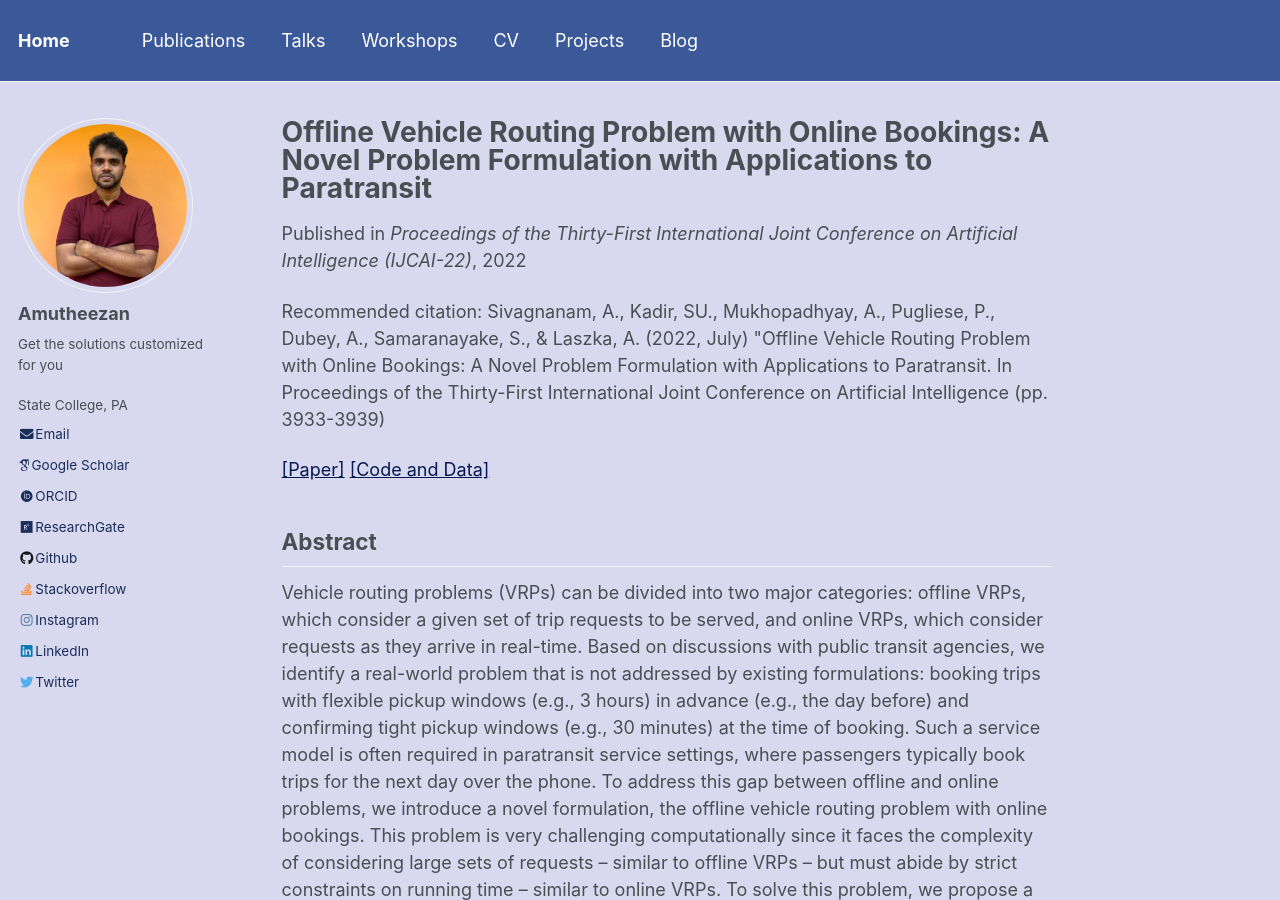
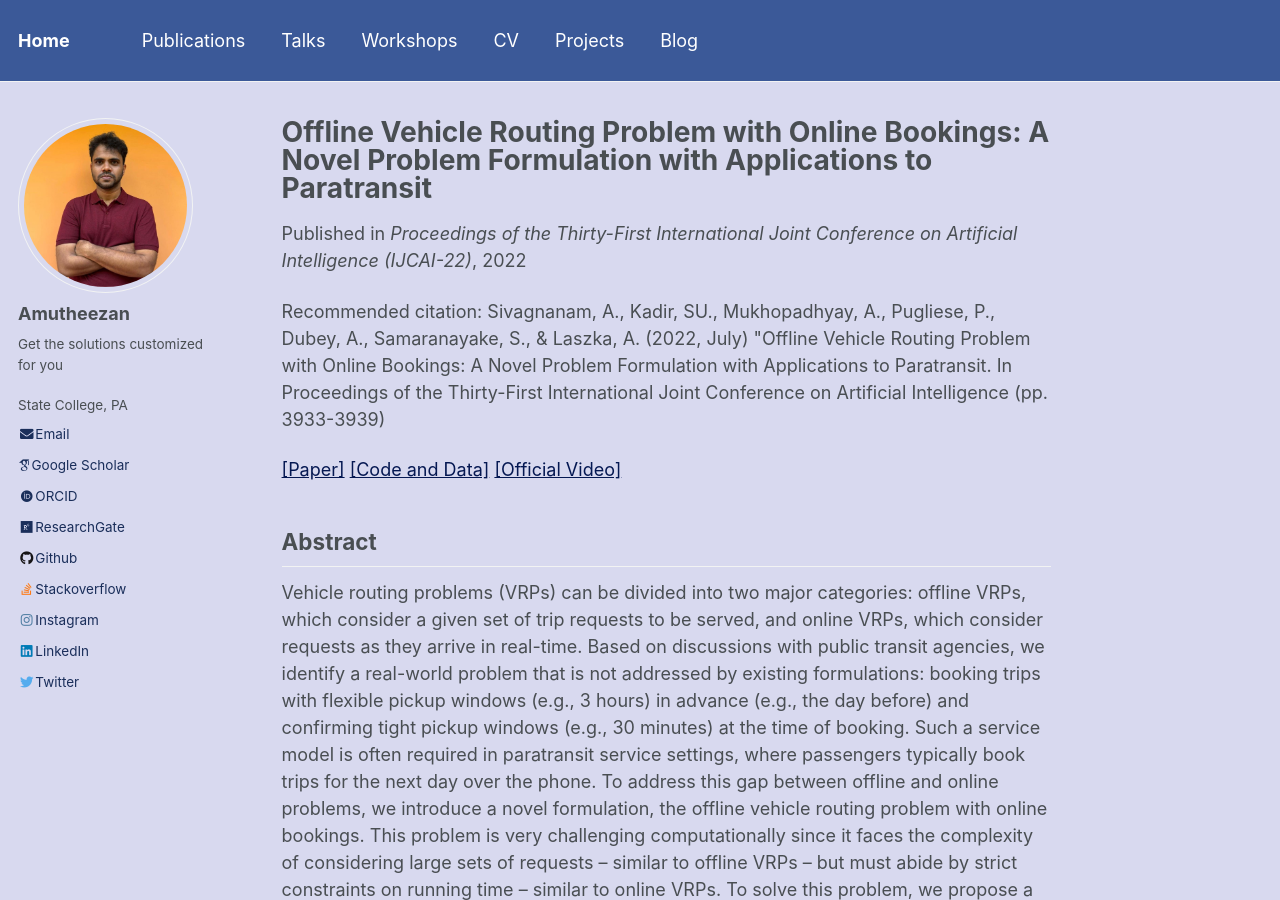
Before and after one commit to Amutheezan/amutheezan.github.io, a Jekyll site: the page built from _publications/2022-07-29-ijcai22.md, in a window 1280 px wide and 900 px high. Built offline with Jekyll 4.4.1, drawn with Linux system fonts in a browser that asks for light colours; some web fonts are replaced.

Commit message:
Update 2022-07-29-ijcai22.md

```diff
--- a/_publications/2022-07-29-ijcai22.md
+++ b/_publications/2022-07-29-ijcai22.md
@@ -9,6 +9,7 @@ citation: 'Sivagnanam, A., Kadir, SU., Mukhopadhyay, A., Pugliese, P., Dubey, A.
 
 [[Paper]](https://www.ijcai.org/proceedings/2022/0546.pdf)
 [[Code and Data]](https://github.com/smarttransit-ai/ijcai22)
+[[Official Video]](https://www.ijcai.org/proceedings/2022/video/546)
 
 ## Abstract
 
```
